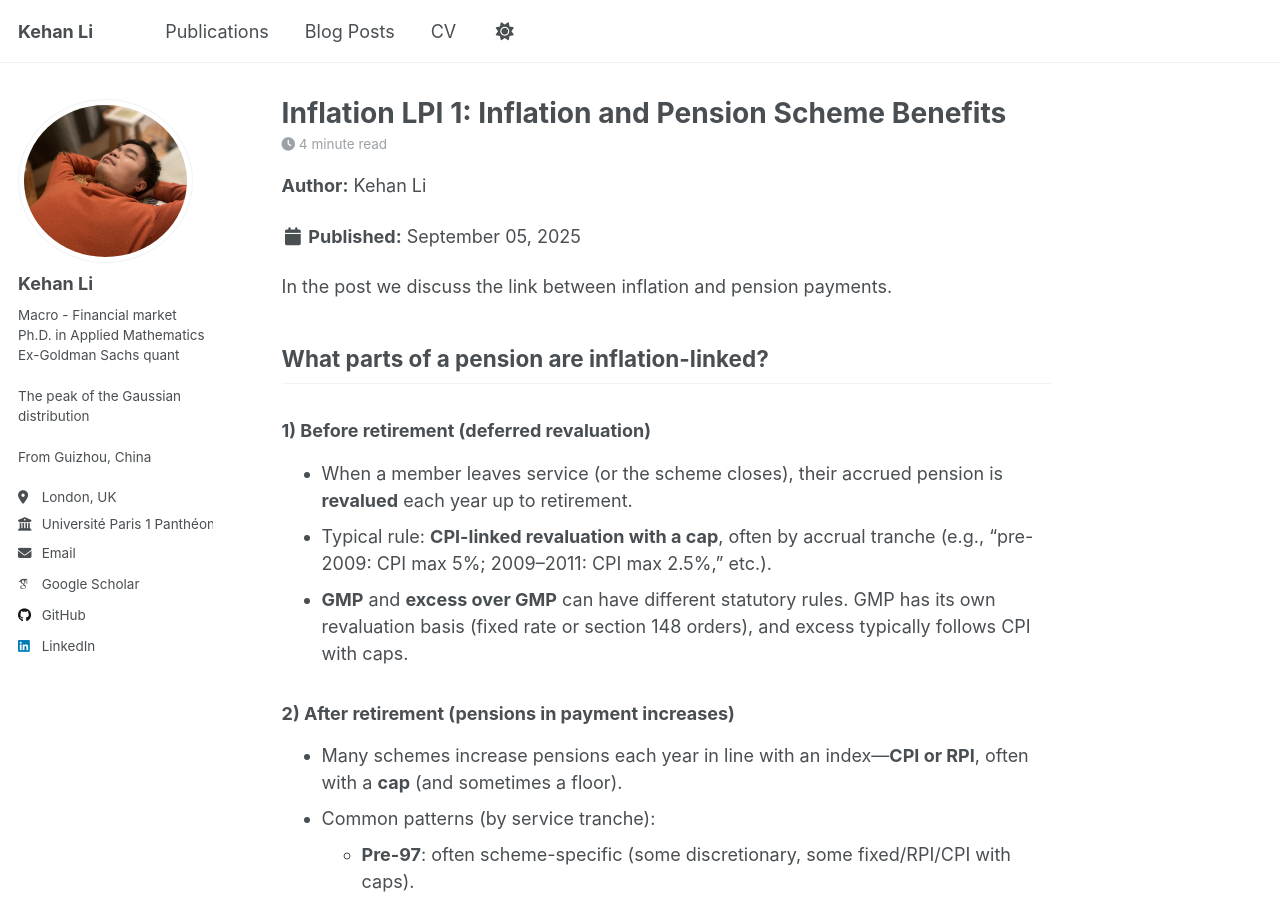
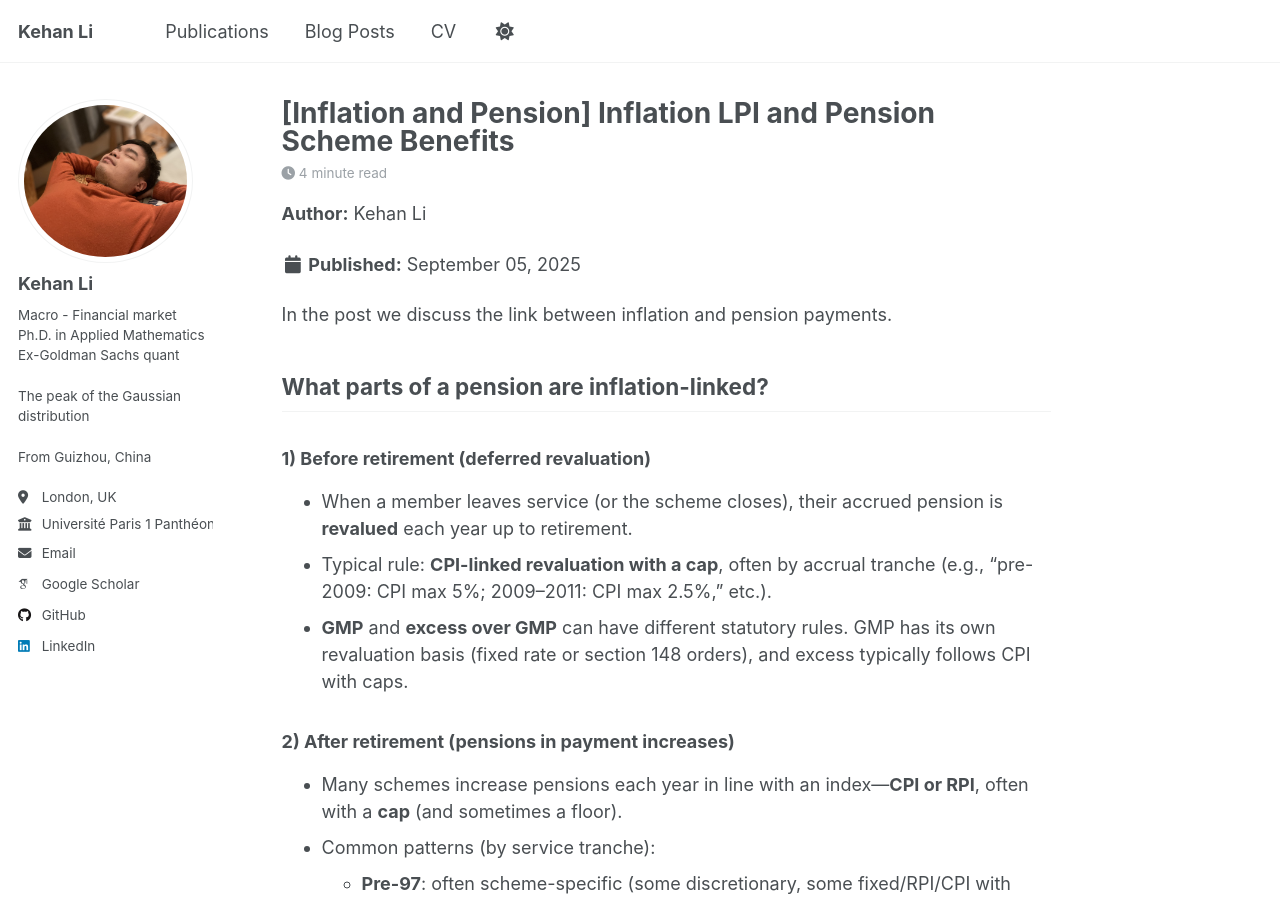
Before and after one commit to KehanLi-1123/KehanLi.github.io, a Jekyll site: the page built from _posts/2025-09-05-LPI-1.md, in a window 1280 px wide and 900 px high. Built offline with Jekyll 4.4.1, drawn with Linux system fonts in a browser that asks for light colours; some web fonts are replaced.

Commit message:
Update 2025-09-05-LPI-1.md

```diff
--- a/_posts/2025-09-05-LPI-1.md
+++ b/_posts/2025-09-05-LPI-1.md
@@ -1,5 +1,5 @@
 ---
-title: "Inflation LPI 1: Inflation and Pension Scheme Benefits"
+title: "[Inflation and Pension] Inflation LPI and Pension Scheme Benefits"
 date: 2025-09-05
 author: Kehan Li
 ---
```
